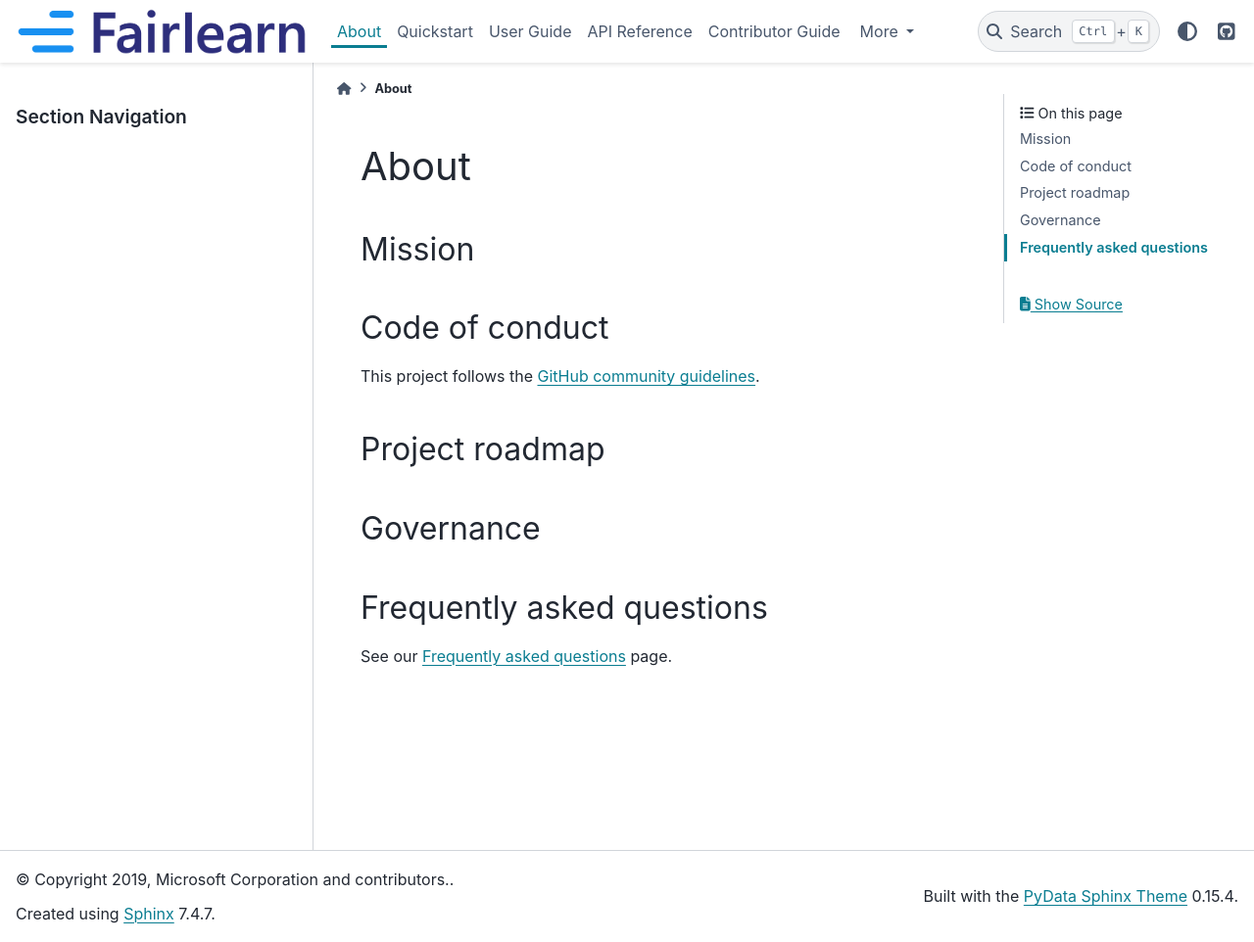
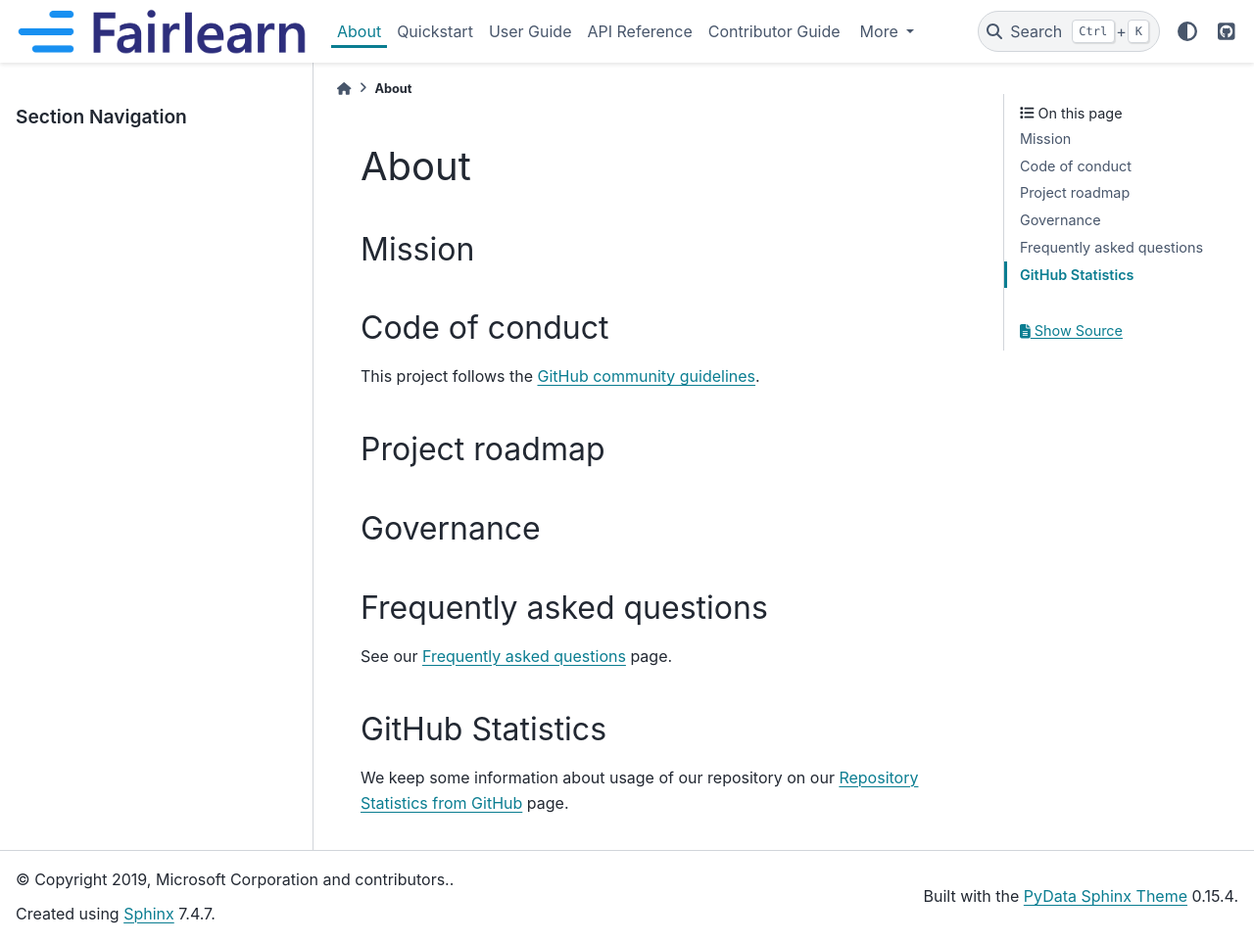
Before and after one commit to fairlearn/fairlearn, a Sphinx documentation site: the page built from docs/about/index.rst, in a window 1280 px wide and 962 px high. Shown: the whole window at 98% size. Built offline with Sphinx 7.4.7 and the PyData theme 0.15.4, drawn with Linux system fonts in a browser that asks for light colours; pages that are not in the unit, such as notebooks, are missing from menus.

Commit message:
Get things working locally
Signed-off-by: Richard Edgar <riedgar@microsoft.com>

```diff
--- a/docs/about/github-stats.rst
+++ b/docs/about/github-stats.rst
@@ -1,5 +1,9 @@
+.. _github_stats:
+
 Repository Statistics from GitHub
 =================================
 
+GitHub stars, binned by month:
+
 .. bokeh-plot:: about/github_stars.py
     :source-position: none
--- a/docs/about/github_stars.py
+++ b/docs/about/github_stars.py
@@ -116,8 +116,10 @@ def github_star_gazing():
     star_dates = fetch_all_stars(client)
     print("Found ", len(star_dates), " total stars")
     stats = process_stars(star_dates)
+    print("Creating plot")
     plot_stars(stats)
 
 
-print("Starting script")
+print("Starting script {0}".format(__file__))
 github_star_gazing()
+print("Script {0} complete".format(__file__))
--- a/docs/about/index.rst
+++ b/docs/about/index.rst
@@ -32,3 +32,11 @@ Frequently asked questions
 --------------------------
 
 See our :ref:`faq` page.
+
+
+
+GitHub Statistics
+-----------------
+
+We keep some information about usage of our repository on our
+:ref:`github_stats` page.
```
